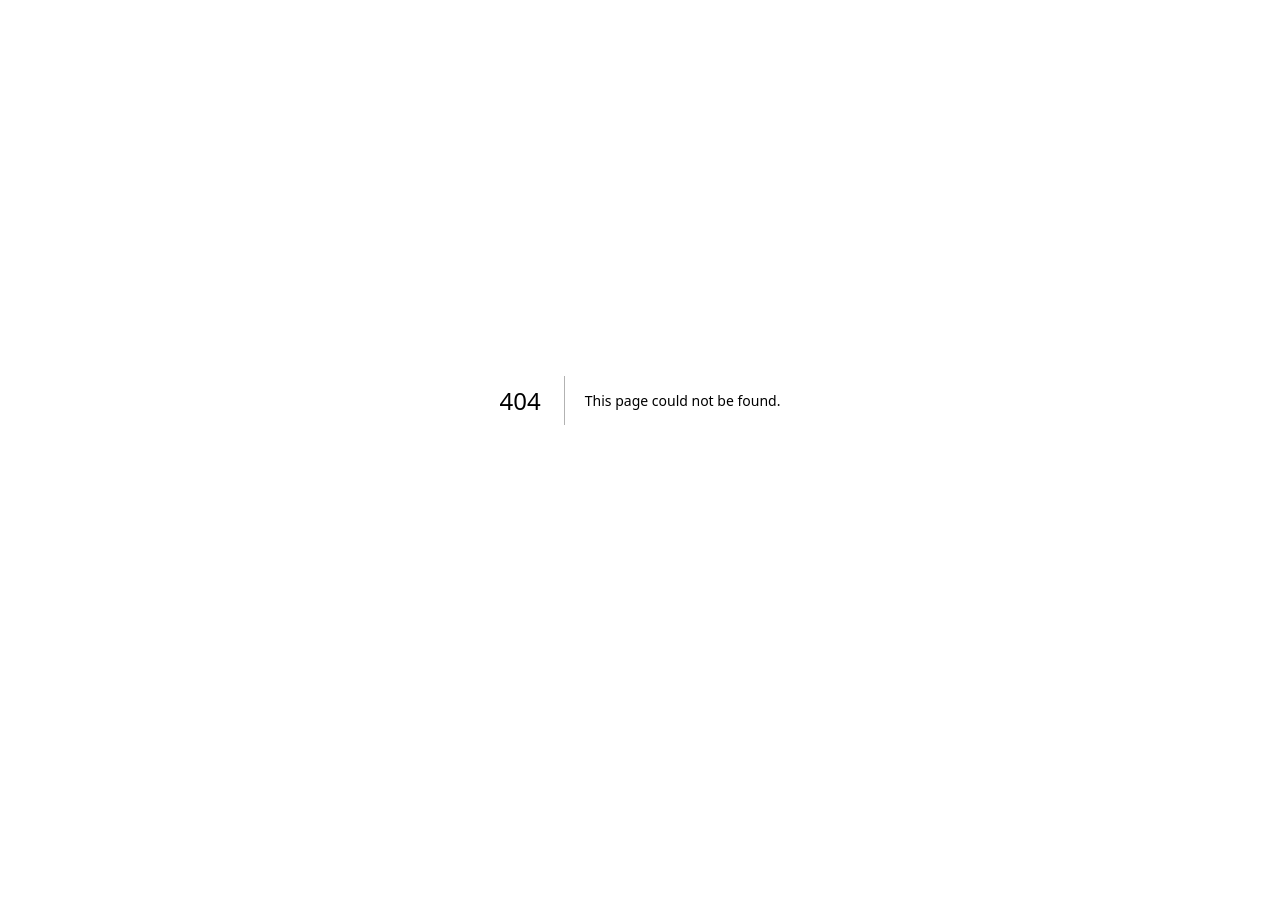
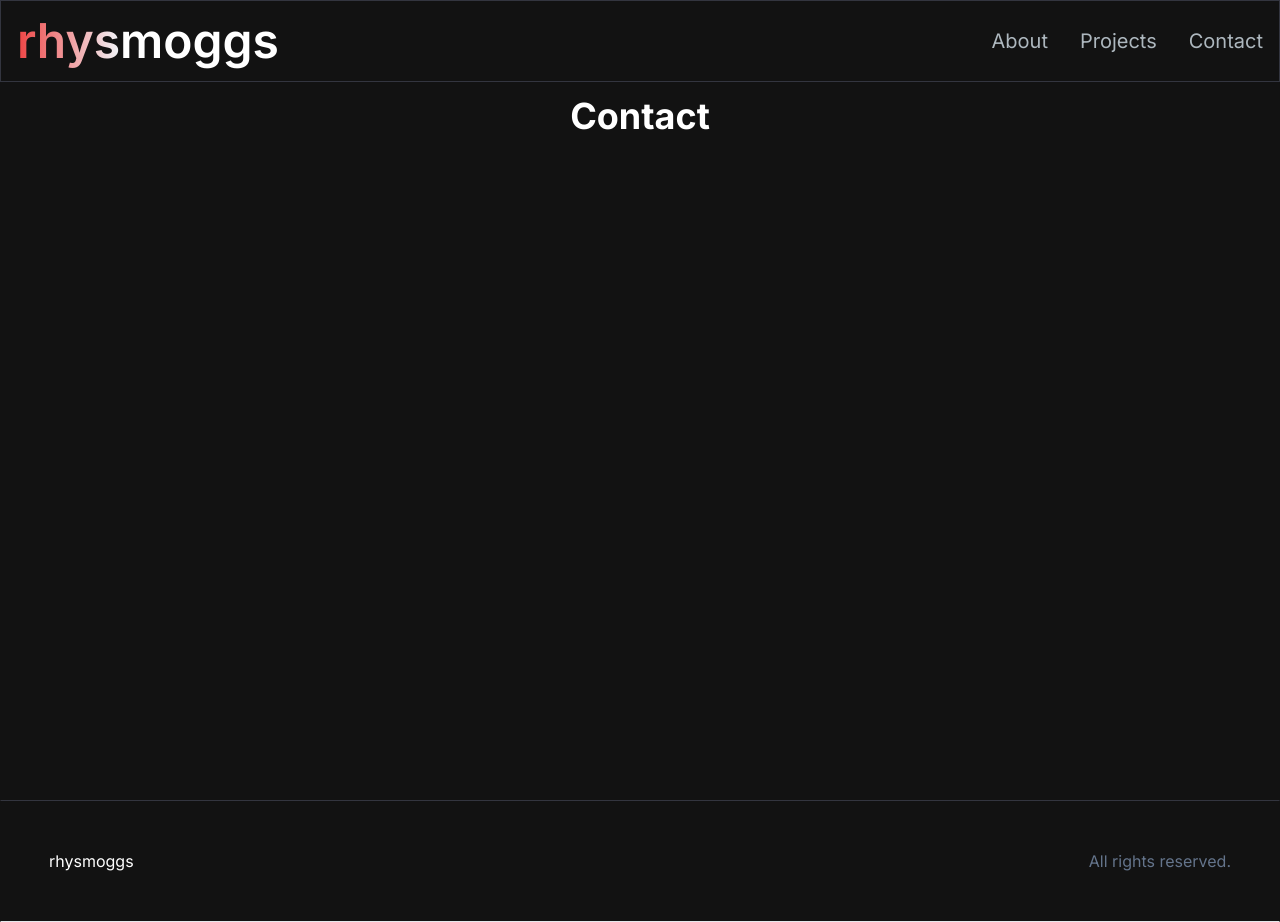
Before and after one commit to rhysmoggs/portfolio2024, a Next.js app: page /contact in a window 1280 px wide. Before the commit this address had no page. Before the commit the page ends 800 px from the top, so only its background shows below. Built offline with nearby package versions, Linux system fonts and the light colour scheme.

Commit message:
add contact page

```diff
--- a/app/about/page.js
+++ b/app/about/page.js
@@ -73,7 +73,7 @@ export default function About() {
               priority={true}
             />
           </div>
-          <div className='mt-4 md:mt-0 text-left flex flex-col h-full'>
+          <div className='mt-4 text-left flex flex-col h-full'>
             <h2 className='text-center text-4xl font-bold text-white mt-4 mb-8 md:mb-12'>
               About Me
             </h2>
--- a/app/components/Navbar.jsx
+++ b/app/components/Navbar.jsx
@@ -16,7 +16,7 @@ const navLinks = [
   },
   {
     title: 'Contact',
-    path: '#contact',
+    path: '/contact',
   },
 ]
 
--- /dev/null
+++ b/app/contact/page.js
@@ -0,0 +1,21 @@
+'use client'
+import Link from 'next/link'
+import Navbar from '../components/Navbar'
+import Footer from '../components/Footer'
+export default function Contact() {
+  return (
+    <main className='flex min-h-screen flex-col bg-[#121212]'>
+      <Navbar />
+      <section className='text-white' id='contact'>
+        <div className='py-8 px-4 sm:py-16 xl:px-16 min-h-screen'>
+          <div className='mt-4 text-left flex flex-col h-full'>
+            <h2 className='text-center text-4xl font-bold text-white mt-4 mb-8 md:mb-12'>
+              Contact
+            </h2>
+          </div>
+        </div>
+      </section>
+      <Footer />
+    </main>
+  )
+}
--- a/app/projects/page.js
+++ b/app/projects/page.js
@@ -51,7 +51,7 @@ export default function Projects() {
       <Navbar />
       <section className='text-white' id='projects'>
         <div className='py-8 px-4 sm:py-16 xl:px-16 min-h-screen'>
-          <div className='mt-4 md:mt-0 text-left flex flex-col h-full'>
+          <div className='mt-4 text-left flex flex-col h-full'>
             <h2 className='text-center text-4xl font-bold text-white mt-4 mb-8 md:mb-12'>
               Projects
             </h2>
```
